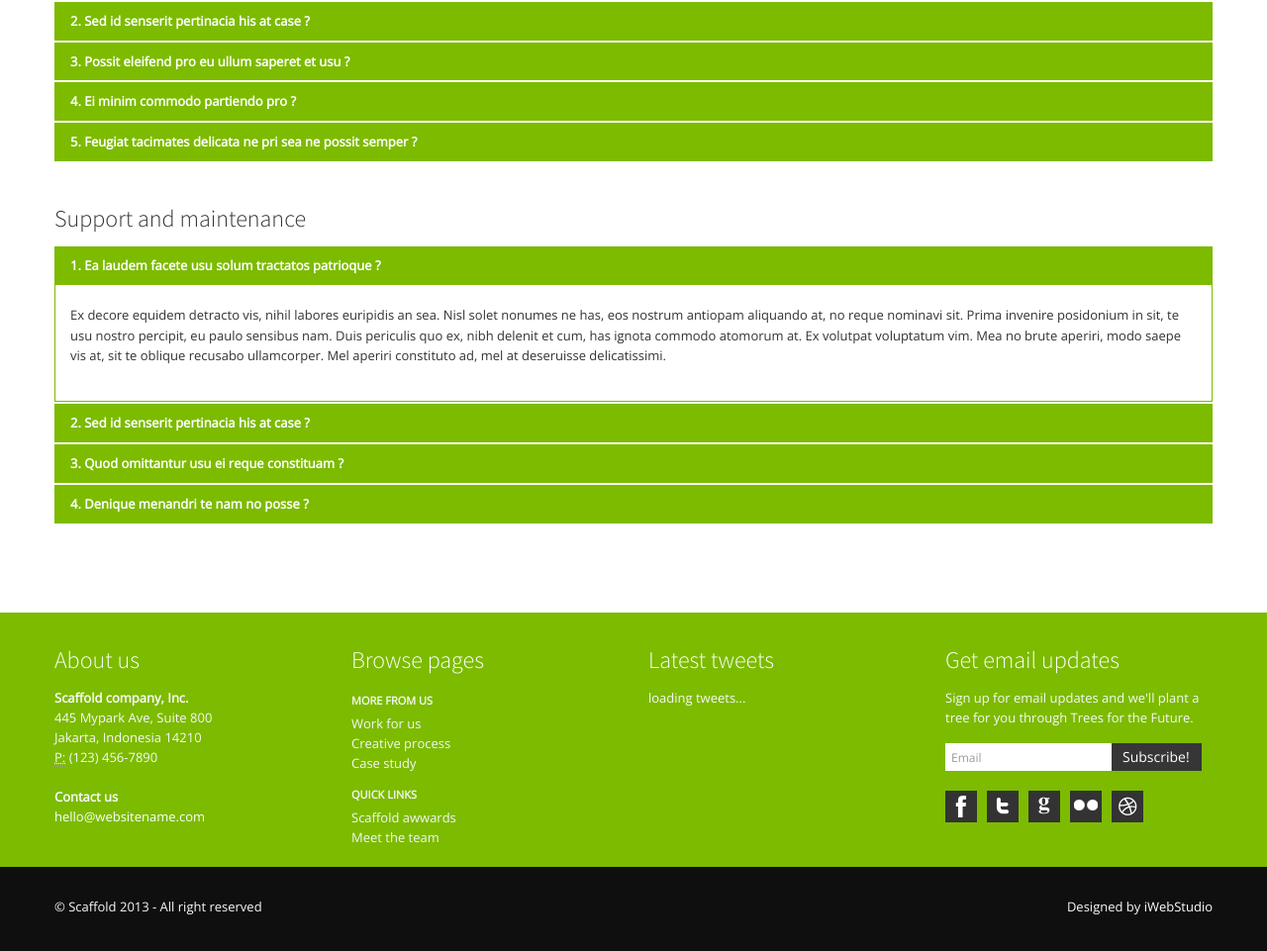
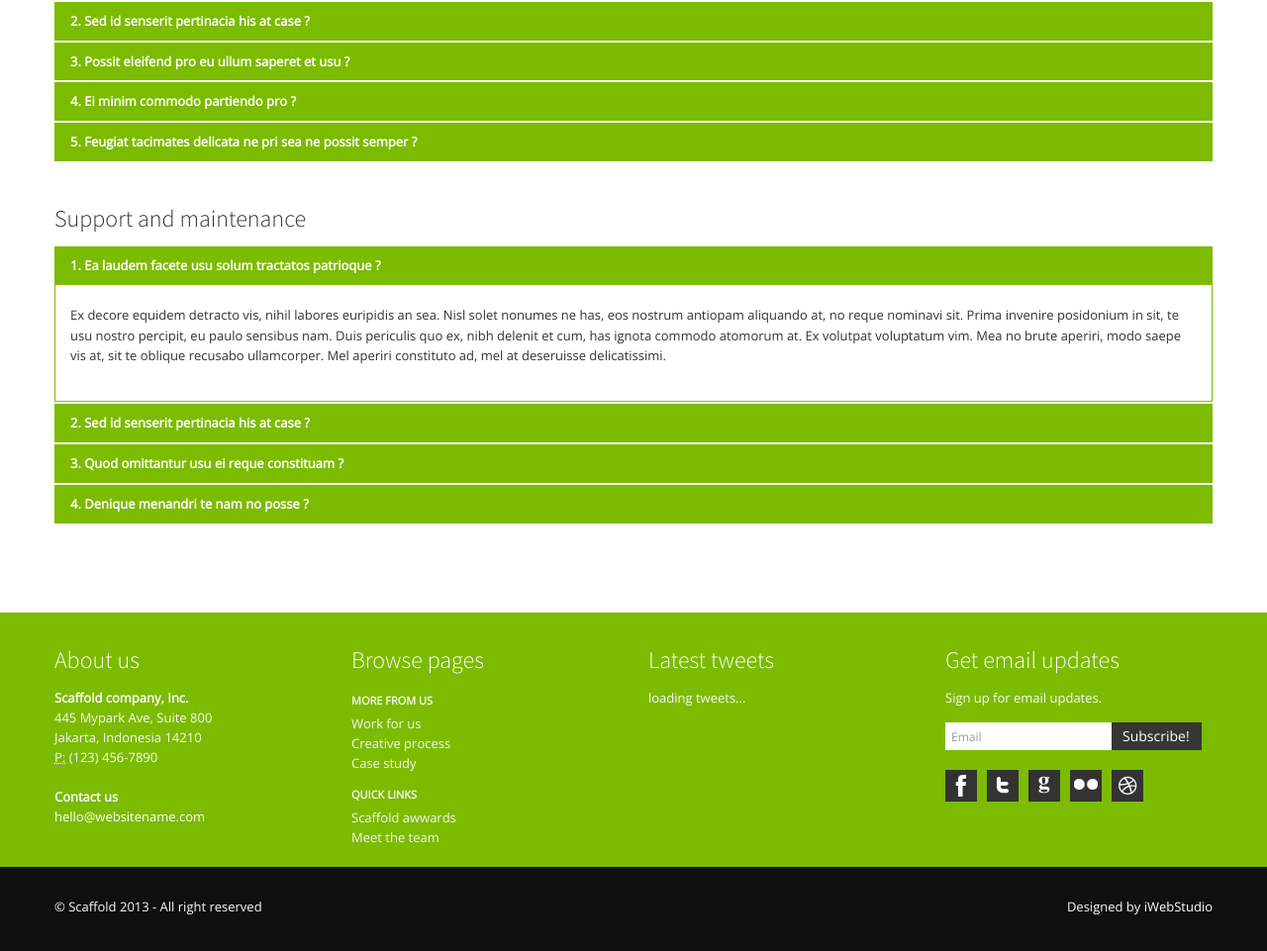
Before and after one commit to lindsaymacvean/youthcabin, a plain HTML site: page working_directory/faq.html in a window 1280 px wide. Shown: the part 896-1857 px from the top of the page at 99% size. Drawn offline with nearby package versions, Linux system fonts and the light colour scheme; files whose address does not match are found by name.

Commit message:
Copied the e-mail update subscription field into all the page footers.

```diff
--- a/working_directory/faq.html
+++ b/working_directory/faq.html
@@ -444,17 +444,21 @@
 		<div class="span3">
 			<div class="widget">
 				<h4>Get email updates</h4>
-				<form class="form-horizontal" action="#" method="post">
+                <div id="mail-subscribe-div">
+                    <form class="form-horizontal" method="post" action="mail-chimp.php">
                         <fieldset>
-						<p>
-							 Sign up for email updates and we'll plant a tree for you through Trees for the Future.
-						</p>
+                            <p>Sign up for email updates.</p>
                             <div class="input-prepend input-append">
-							<input class="span2" id="appendedPrependedInput" type="text" placeholder="Email">
+                                <input class="span2" id="mail-subscribe-email" type="text" name="email" placeholder="Email">
                                 <button class="btn btn-inverse" type="submit">Subscribe!</button>
                             </div>
+                            <p id="mail-subscribe-error" class="alert alert-error hidden">
+                            </p>
                         </fieldset>
                     </form>
+
+                </div>
+
 				<ul class="social_small">
 					<li class="facebook first"><a href="#" title="Facebook">Facebook</a></li>
 					<li class="twitt"><a href="#" title="Twitter">Twitter</a></li>
```
Also changed, not shown: working_directory/contactus.html (+9 -5 lines), working_directory/gallery_template.html (+9 -5 lines), working_directory/membership.html (+9 -5 lines), working_directory/partner.html (+9 -5 lines), working_directory/privacy.html (+9 -5 lines), working_directory/register.html (+9 -5 lines), working_directory/volunteer.html (+9 -5 lines), working_directory/whatson.html (+9 -5 lines). Lines whose indentation alone changed are shown as unchanged.
